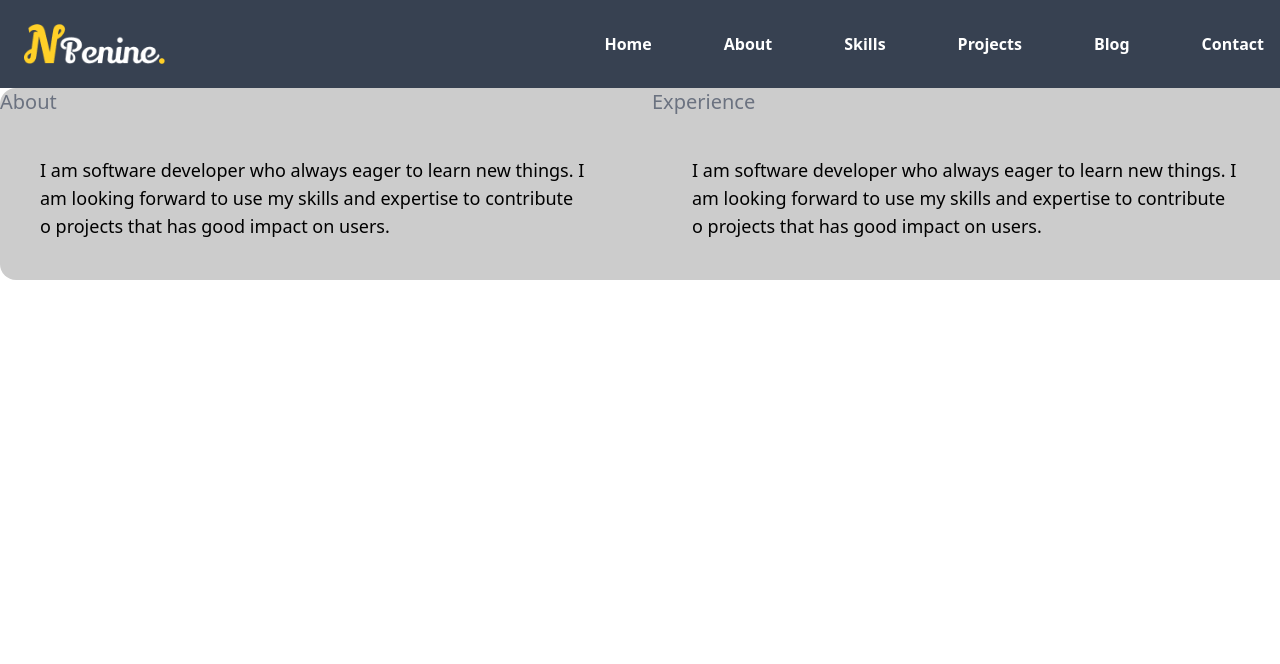
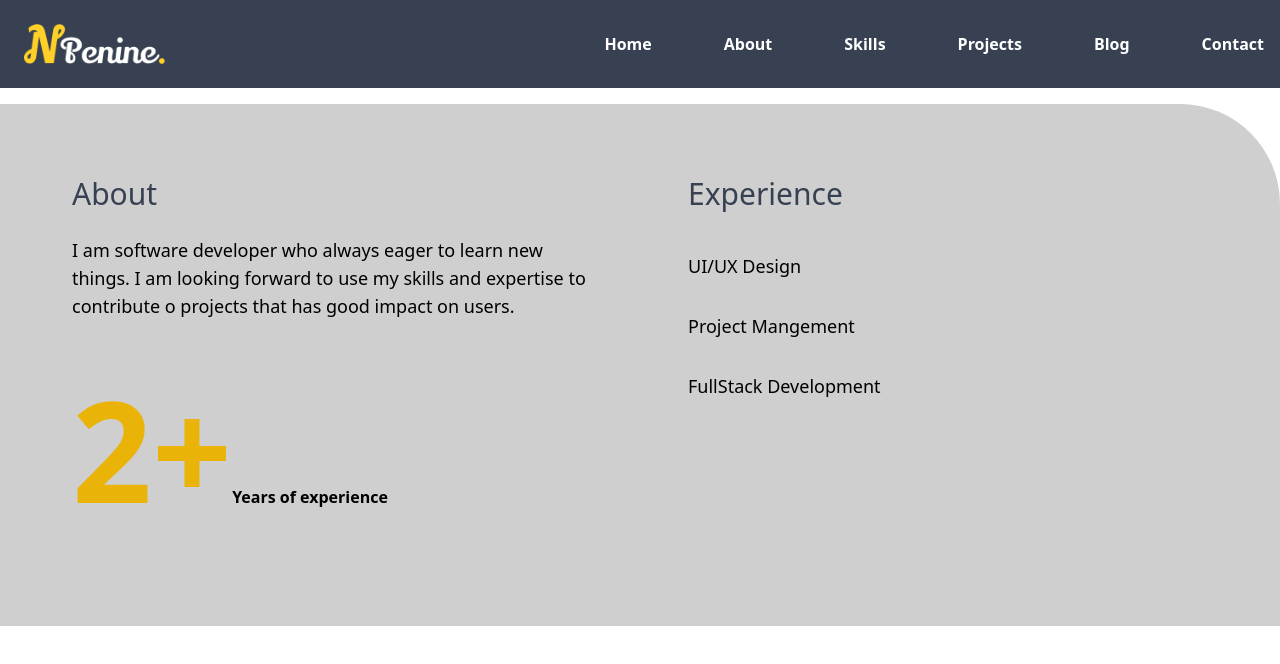
Before and after one commit to peninah98/PeninePortifolio, a React (Vite) app: page / in a window 1280 px wide. Shown: the top 664 px of the page. Built offline with nearby package versions, Linux system fonts and the light colour scheme.

Commit message:
feat: created about us page

```diff
--- a/src/Component/About.tsx
+++ b/src/Component/About.tsx
@@ -1,21 +1,27 @@
-function About() {
+import { ReactElement } from "react"
+import { experiences } from "../util/experienceItems"
+
+function About(): ReactElement {
+  const items = experiences.map((item) => <h1 className="py-4">{item}</h1>)
   return (
-    <div className="bg-[#CCCCCC] rounded-l-2xl grid md:grid-cols-2 gap-6 ">
-      <div>
-        <h1 className="text-gray-500 text-xl">About</h1>
-        <div className="font-normal text-lg p-10">
+    <div className="bg-[#cfcfcf] rounded-tr-[100px] grid md:grid-cols-2 gap-4 md:p-8 my-4">
+      <div className="p-10 gap-10">
+        <h1 className="text-gray-700 text-3xl">About</h1>
+        <div className="font-normal text-lg my-6">
           I am software developer who always eager to learn new things. I am
           looking forward to use my skills and expertise to contribute o
           projects that has good impact on users.
         </div>
+        <div className="font-semibold">
+          <span className="text-yellow-500 text-[80px] md:text-[140px] font-bold">
+            2+
+          </span>
+          Years of experience
+        </div>
       </div>
-      <div>
-        <h1 className="text-gray-500 text-xl">Experience</h1>
-        <div className="font-normal text-lg p-10">
-          I am software developer who always eager to learn new things. I am
-          looking forward to use my skills and expertise to contribute o
-          projects that has good impact on users.
-        </div>
+      <div className="p-10 gap-10 ">
+        <h1 className="text-gray-700 text-3xl">Experience</h1>
+        <div className="font-normal text-lg my-6 gap-10">{items}</div>
       </div>
     </div>
   )
--- /dev/null
+++ b/src/util/experienceItems.ts
@@ -0,0 +1,5 @@
+export const experiences = [
+  "UI/UX Design",
+  "Project Mangement",
+  "FullStack Development",
+]
```
